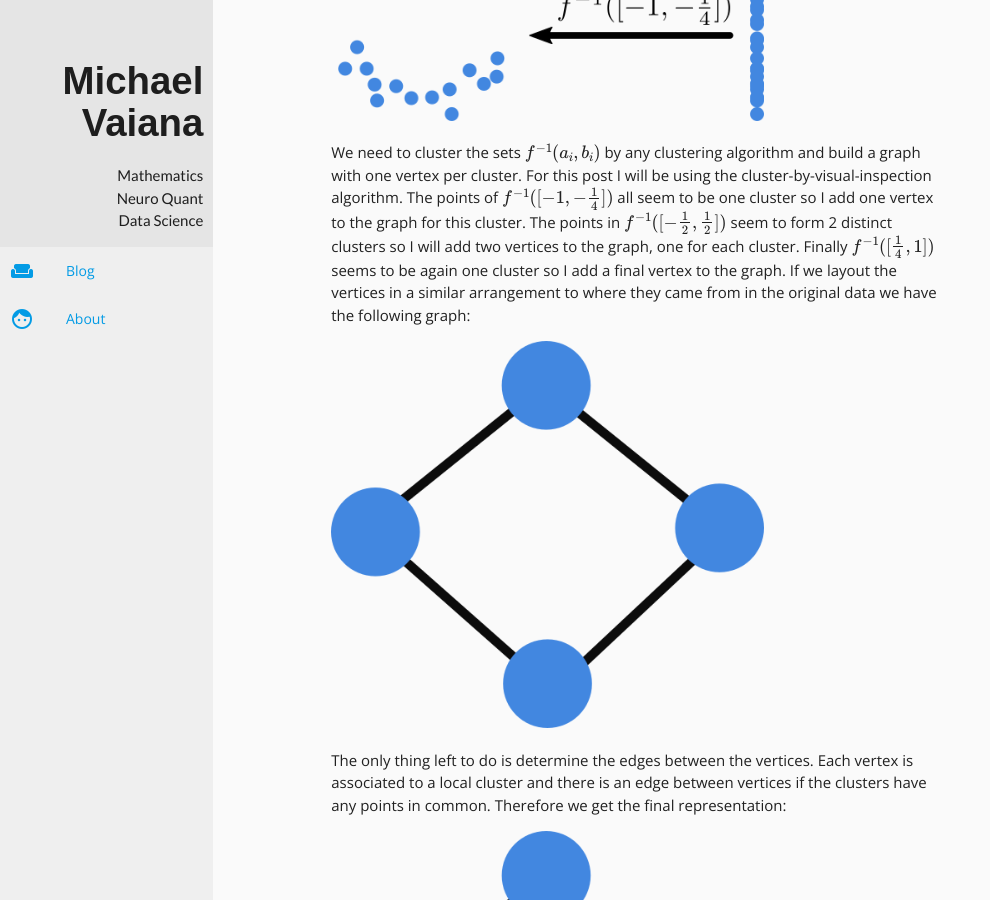
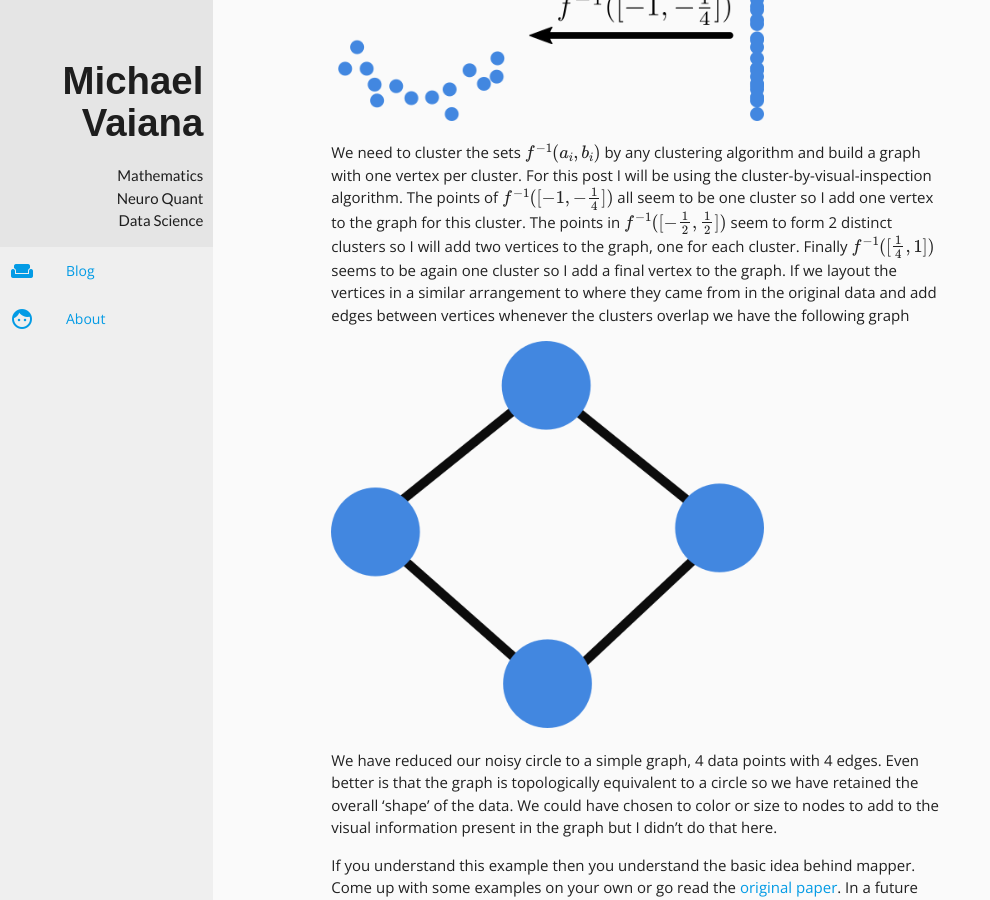
Before and after one commit to vaiana/vaiana.github.io, a Jekyll site: the page built from _posts/2018-01-01-mapper-algorithm.md, in a window 1280 px wide and 900 px high, scrolled down 2260 px. Shown: the whole window, without its empty margins (0-990 px from the left). Built offline with Jekyll 4.4.1, drawn with Linux system fonts in a browser that asks for light colours; nearby versions of some CDN libraries; some web fonts are replaced; formulas are drawn with MathJax 3; a script that is not in the unit is left out; comment, search, counter and statistics services are not loaded.

Commit message:
Fix broken link

```diff
--- a/_posts/2018-01-01-mapper-algorithm.md
+++ b/_posts/2018-01-01-mapper-algorithm.md
@@ -40,14 +40,14 @@
 
 ![Mapper Overlap]({{site.baseurl}}/assets/posts/2018-01-01-mapper-inverse-image.png)
 
-We need to cluster the sets $f^{-1}(a_i,b_i)$ by any clustering algorithm and build a graph with one vertex per cluster.  For this post I will be using the cluster-by-visual-inspection algorithm.  The points of $f^{-1}([-1,-\frac{1}{4}])$ all seem to be one cluster so I add one vertex to the graph for this cluster.  The points in $f^{-1}([-\frac{1}{2},\frac{1}{2}])$ seem to form 2 distinct clusters so I will add two vertices to the graph, one for each cluster.  Finally $f^{-1}([\frac{1}{4},1])$ seems to be again one cluster so I add a final vertex to the graph.  If we layout the vertices in a similar arrangement to where they came from in the original data we have the following graph:
+We need to cluster the sets $f^{-1}(a_i,b_i)$ by any clustering algorithm and build a graph with one vertex per cluster.  For this post I will be using the cluster-by-visual-inspection algorithm.  The points of $f^{-1}([-1,-\frac{1}{4}])$ all seem to be one cluster so I add one vertex to the graph for this cluster.  The points in $f^{-1}([-\frac{1}{2},\frac{1}{2}])$ seem to form 2 distinct clusters so I will add two vertices to the graph, one for each cluster.  Finally $f^{-1}([\frac{1}{4},1])$ seems to be again one cluster so I add a final vertex to the graph.  If we layout the vertices in a similar arrangement to where they came from in the original data and add edges between vertices whenever the clusters overlap we have the following graph
 
 ![Mapper Graph Without Edges]({{site.baseurl}}/assets/posts/2018-01-01-mapper-graph-no-edges.png)
 
-The only thing left to do is determine the edges between the vertices.  Each vertex is associated to a local cluster and there is an edge between vertices if the clusters have any points in common.  Therefore we get the final representation:
-
-![Mapper Graph With Edges]({{site.baseurl}}/assets/posts/2018-01-01-mapper-graph-edges.png)
-
 We have reduced our noisy circle to a simple graph, 4 data points with 4 edges. Even better is that the graph is topologically equivalent to a circle so we have retained the overall 'shape' of the data.  We could have chosen to color or size to nodes to add to the visual information present in the graph but I didn't do that here.
 
-If you understand this example then you understand the basic idea behind mapper.  Come up with some examples on your own or go read the [original paper]((http://cs233.stanford.edu/ReferencedPapers/mapperPBG.pdf)).  In a future post we will discuss more example, and how mapper and machine learning can be combined.
+If you understand this example then you understand the basic idea behind mapper.  Come up with some examples on your own or go read the [original paper](http://cs233.stanford.edu/ReferencedPapers/mapperPBG.pdf).  In a future post we will discuss more example, and how mapper and machine learning can be combined.
+
+
+<!-- #### I Told a Lie: Good Covers
+I said there was no particular reason for the choice of intervals $[-1,-\frac{1}{4}],[-\frac{1}{2},\frac{1}{2}],[\frac{1}{4},1].$  This is not entirely true.  The shape of the graph in the end was topologically equivalent to a circle and for this to happen we needed to choose a set of intervals with a nice property.  The inverse image of the intervals needs to form a 'good cover' of the data.  This means that the intersection of any number of the inverse images needs to be contractible.  What does it mean for data to be contractible? Who know -->
```
